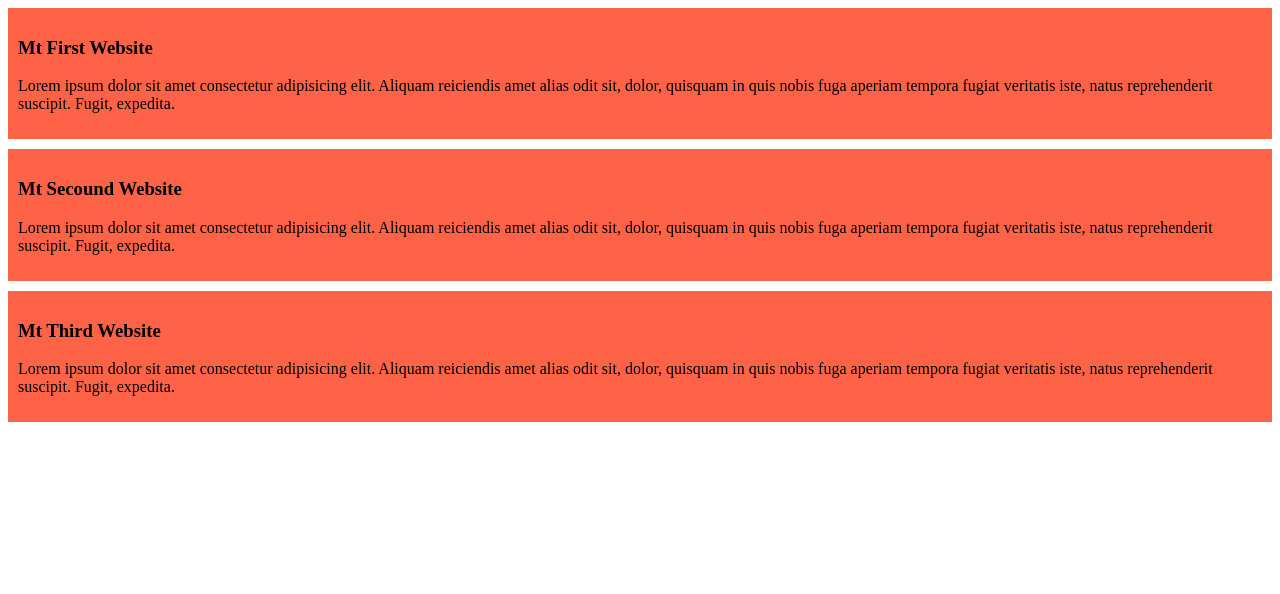
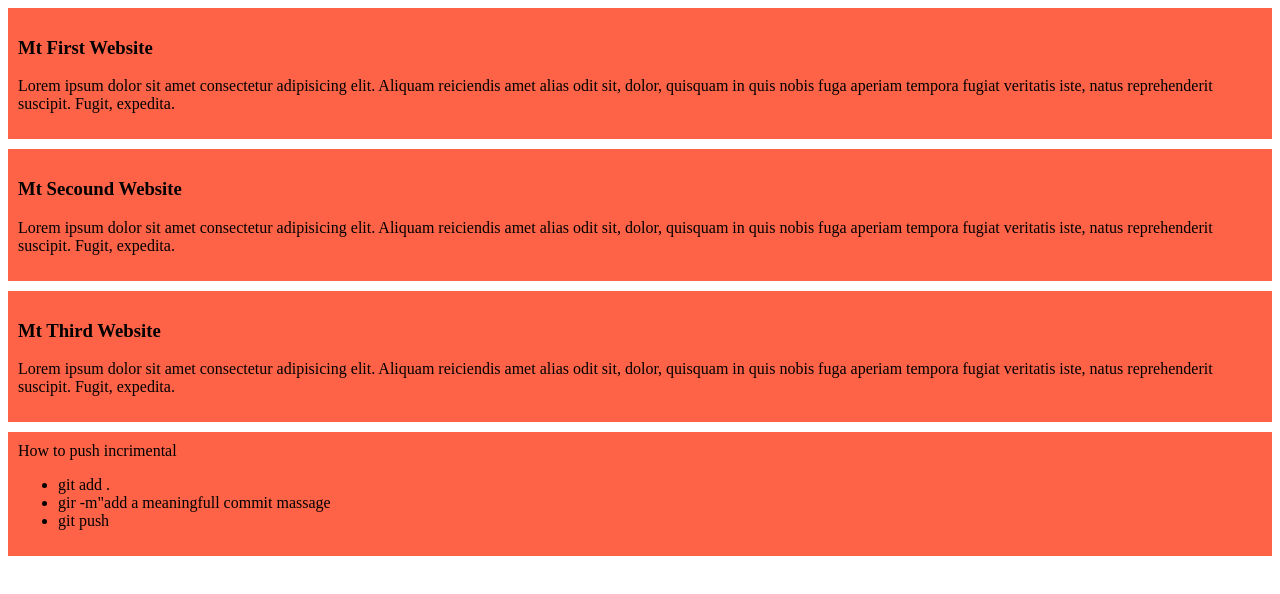
Before and after one commit to Sabbir4723/my-first-github-repo, a plain HTML site: page index.html in a window 1280 px wide. Drawn offline with Linux system fonts and the light colour scheme.

Commit message:
added a list to push the code

```diff
--- a/index.html
+++ b/index.html
@@ -19,5 +19,13 @@
         <h3>Mt Third Website</h3>
         <p>Lorem ipsum dolor sit amet consectetur adipisicing elit. Aliquam reiciendis amet alias odit sit, dolor, quisquam in quis nobis fuga aperiam tempora fugiat veritatis iste, natus reprehenderit suscipit. Fugit, expedita.</p>
     </div>
+    <div>
+        <head>How to push incrimental</head>
+        <ul>
+            <li>git add .</li>
+            <li>gir -m"add a meaningfull commit massage</li>
+            <li>git push</li>
+        </ul>
+    </div>
 </body>
 </html>
```
Also changed, not shown: Style/blog.css (line endings or trailing spaces).
